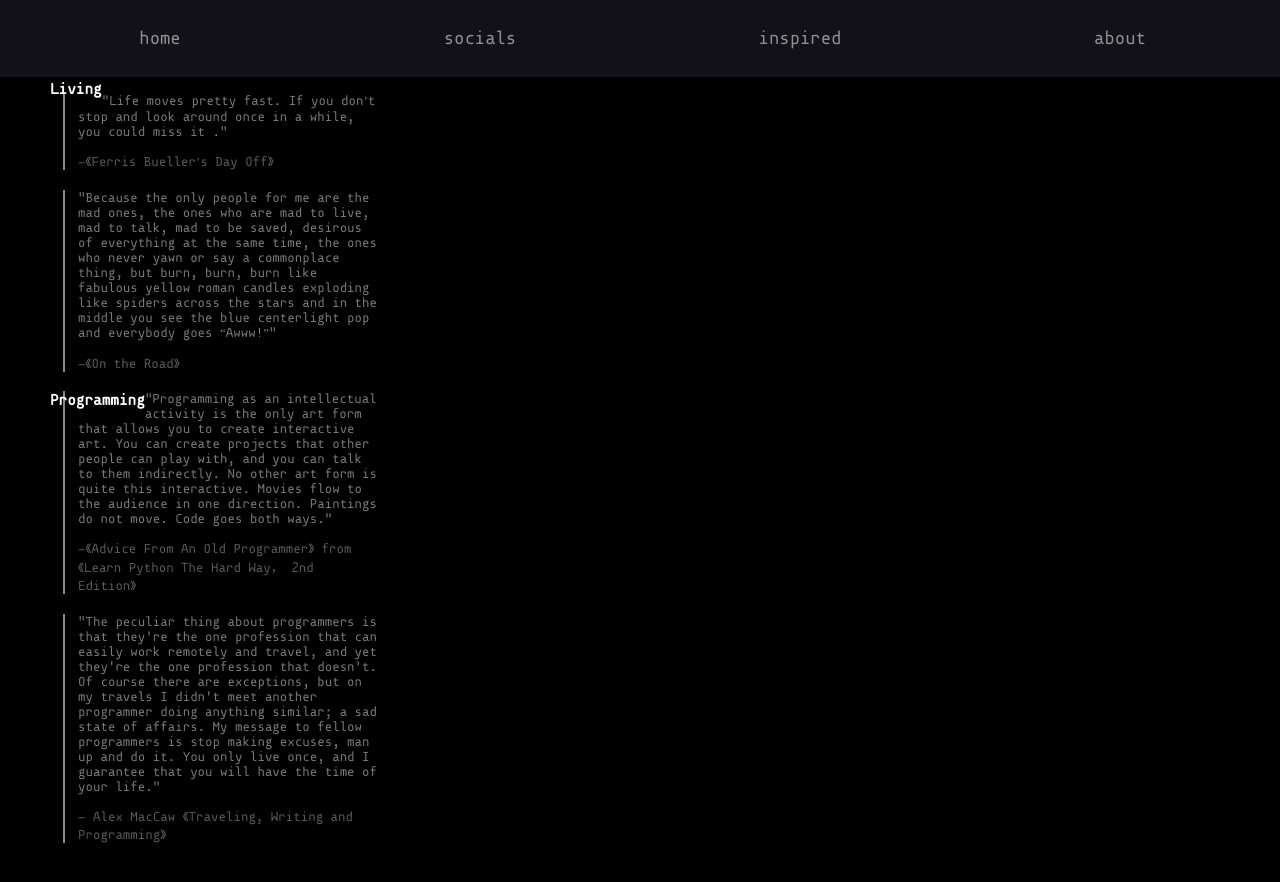
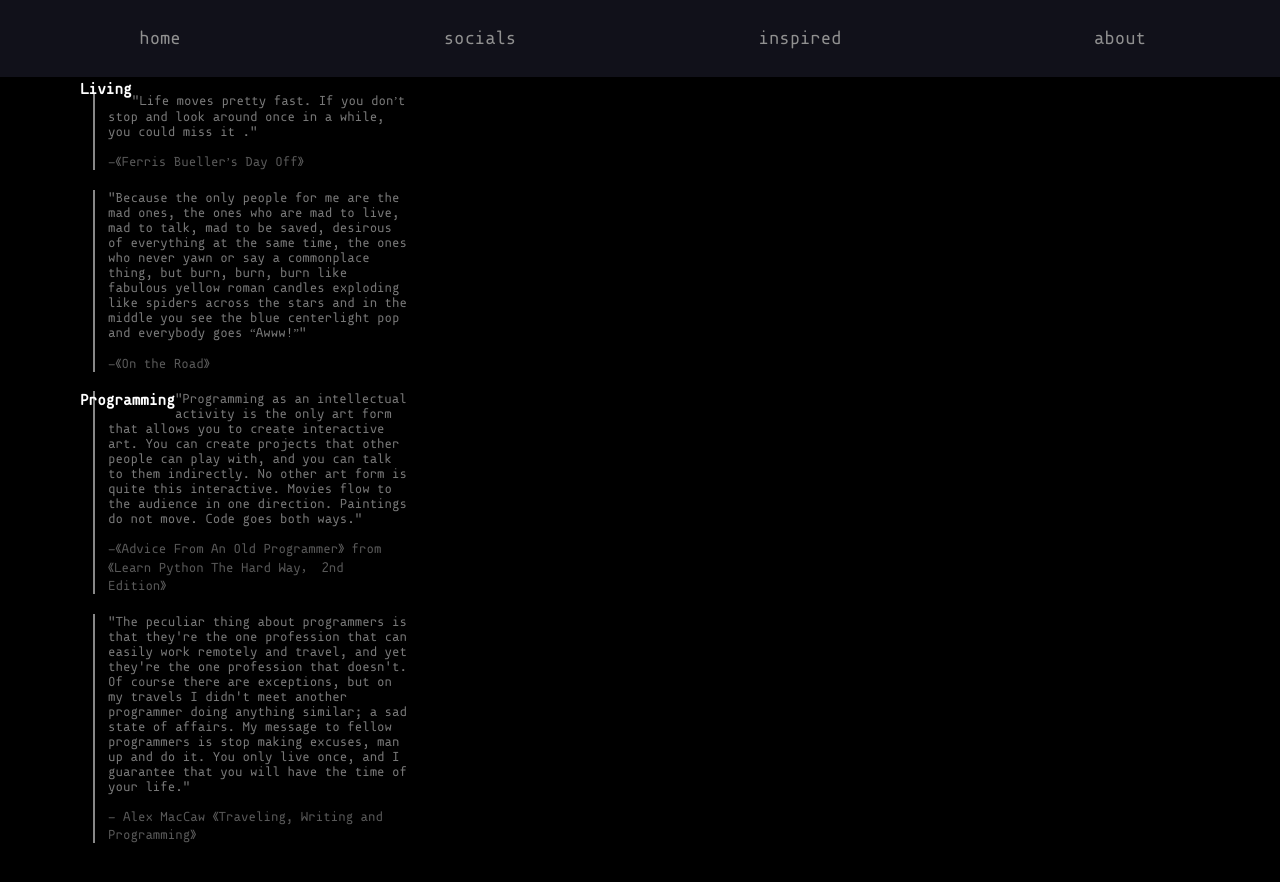
Before and after one commit to fakelbst/fakelbst.github.io, a Jekyll site: the page built from inspired/index.html, in a window 1280 px wide. Shown: the top 882 px of the page. Built offline with Jekyll 4.4.1, drawn with Linux system fonts in a browser that asks for light colours; Markdown is read by kramdown in place of the engine named in the settings.

Commit message:
add about & fix

```diff
--- a/about/index.html
+++ b/about/index.html
@@ -29,6 +29,12 @@
             </a>
         </p>
         <p>
+            <a href="http://last.fm/user/fakelbst">
+                <strong>last.fm</strong>/user/fakelbst
+            </a>
+        </p>
+
+        <p>
             <a href="http://instagram.com/fakelbst">
                 <strong>instagram</strong>.com/fakelbst
             </a>
--- a/css/inspired.css
+++ b/css/inspired.css
@@ -1,6 +1,6 @@
 .inspired {
     position: absolute;
-    left: 50px;
+    left: 80px;
     top: 80px;
 }
 h2 {
--- a/inspired/index.html
+++ b/inspired/index.html
@@ -4,6 +4,7 @@
 extra_css:
     - /css/inspired.css
 extra_js:
+    - /js/blockquote.json
 ---
 <div class="inspired">
     <h2>
--- /dev/null
+++ b/js/blockquote.json
@@ -0,0 +1,4 @@
+{
+
+    "theme":["live","programming"]
+}
```
